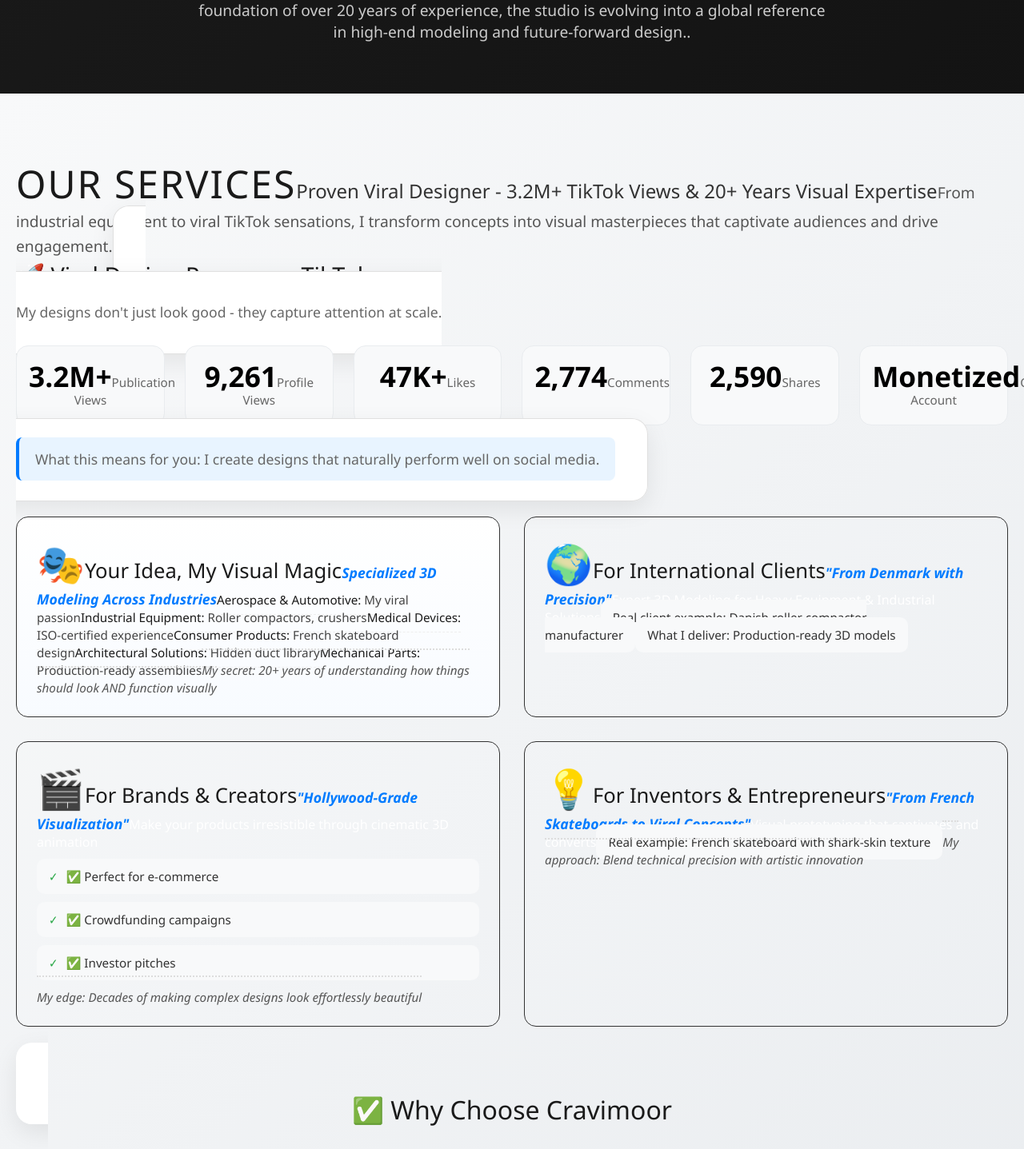
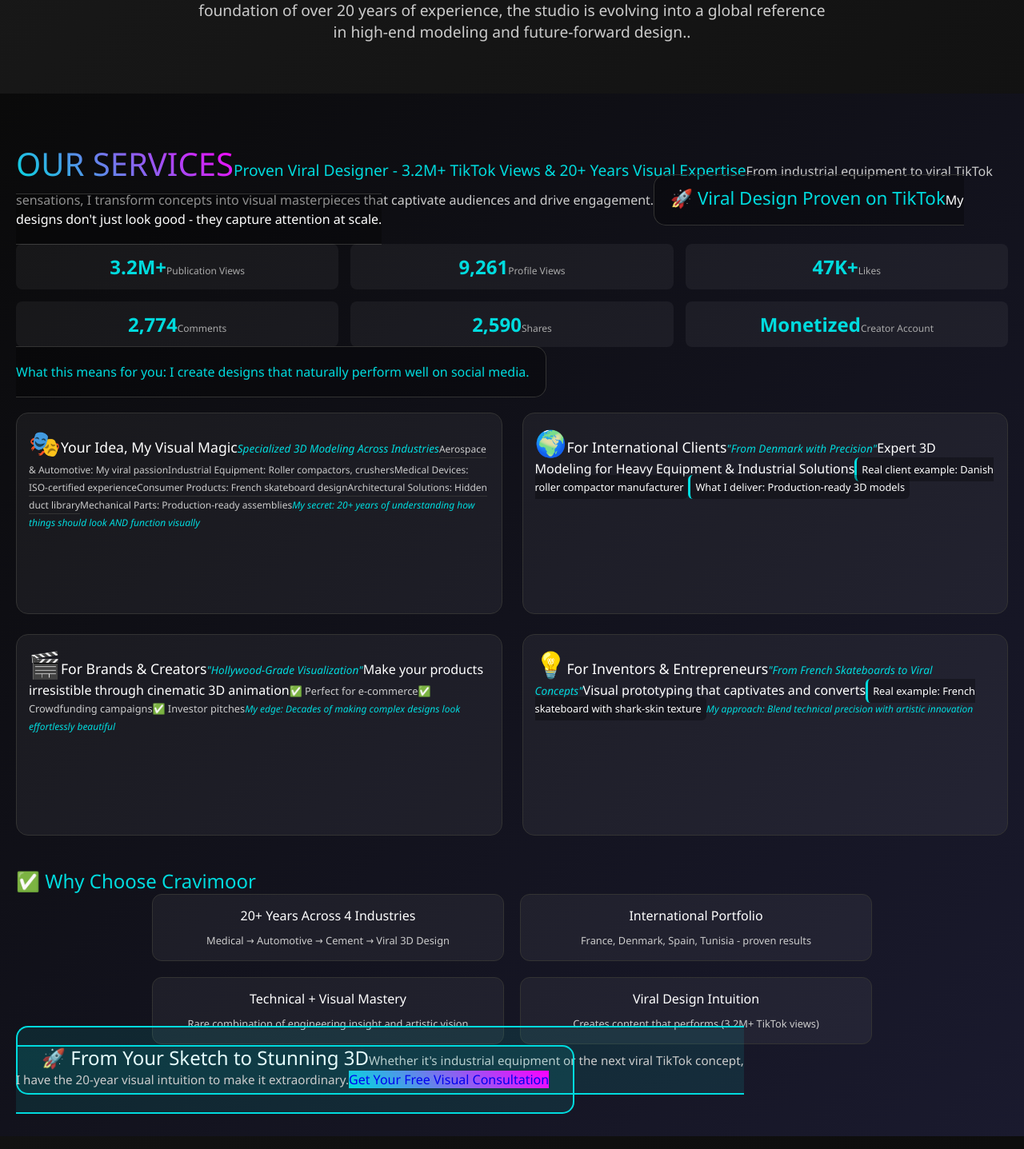
Before and after one commit to Walidghidhaoui/CRAVIMOOR, a React (Create React App) app: page / in a window 1280 px wide. Shown: the part 5767-7204 px from the top of the page at 80% size. Built offline with nearby package versions, Linux system fonts and the light colour scheme.

Commit message:
Update OurServices.css
update

```diff
--- a/src/components/OurServices.css
+++ b/src/components/OurServices.css
@@ -1,7 +1,9 @@
+/* OurServices.css - التنسيقات الجديدة */
+
 .our-services {
-  padding: 80px 20px;
-  background: linear-gradient(135deg, #f8f9fa 0%, #e9ecef 100%);
-  font-family: 'Segoe UI', Tahoma, Geneva, Verdana, sans-serif;
+  padding: 60px 20px;
+  background: linear-gradient(135deg, #0a0a0a 0%, #1a1a2e 100%);
+  color: white;
 }
 
 .services-container {
@@ -9,358 +11,296 @@
   margin: 0 auto;
 }
 
-/* العنوان الرئيسي */
 .services-header {
   text-align: center;
-  margin-bottom: 60px;
+  margin-bottom: 50px;
 }
 
 .services-header h2 {
-  font-size: 3rem;
-  color: #1a1a1a;
+  font-size: 2.5rem;
   margin-bottom: 15px;
-  letter-spacing: 2px;
+  background: linear-gradient(45deg, #00dbde, #fc00ff);
+  -webkit-background-clip: text;
+  -webkit-text-fill-color: transparent;
 }
 
 .services-subtitle {
-  font-size: 1.5rem;
-  color: #333;
-  margin-bottom: 20px;
-  line-height: 1.4;
+  font-size: 1.2rem;
+  color: #00dbde;
+  margin-bottom: 15px;
 }
 
 .services-intro {
-  font-size: 1.2rem;
-  color: #555;
+  font-size: 1rem;
   max-width: 800px;
   margin: 0 auto;
-  line-height: 1.6;
+  line-height: 1.5;
+  color: #ccc;
 }
 
 /* إحصائيات TikTok */
 .tiktok-stats {
-  background: white;
-  border-radius: 20px;
-  padding: 40px;
-  margin: 40px 0;
-  box-shadow: 0 10px 30px rgba(0, 0, 0, 0.08);
-  border: 1px solid #e0e0e0;
+  background: rgba(0, 0, 0, 0.3);
+  border-radius: 15px;
+  padding: 20px;
+  margin: 30px auto;
+  max-width: 900px;
+  border: 1px solid #333;
 }
 
 .tiktok-stats h3 {
-  font-size: 1.8rem;
-  color: #1a1a1a;
-  margin-bottom: 15px;
-  display: flex;
-  align-items: center;
-  gap: 10px;
-}
-
-.tiktok-stats > p {
-  color: #666;
-  margin-bottom: 30px;
-  font-size: 1.1rem;
+  font-size: 1.4rem;
+  margin-bottom: 10px;
+  color: #00dbde;
 }
 
 .stats-grid {
   display: grid;
-  grid-template-columns: repeat(auto-fit, minmax(180px, 1fr));
-  gap: 25px;
-  margin: 30px 0;
+  grid-template-columns: repeat(3, 1fr);
+  gap: 15px;
+  margin: 20px 0;
+}
+
+@media (max-width: 768px) {
+  .stats-grid {
+    grid-template-columns: repeat(2, 1fr);
+  }
 }
 
 .stat-item {
-  background: #f8f9fa;
-  border-radius: 15px;
-  padding: 20px 15px;
+  background: rgba(255, 255, 255, 0.05);
+  padding: 12px;
+  border-radius: 8px;
   text-align: center;
-  transition: transform 0.3s ease, box-shadow 0.3s ease;
-  border: 1px solid #e9ecef;
+  transition: transform 0.3s ease;
 }
 
 .stat-item:hover {
-  transform: translateY(-5px);
-  box-shadow: 0 8px 20px rgba(0, 0, 0, 0.1);
+  transform: translateY(-3px);
+  background: rgba(0, 219, 222, 0.1);
 }
 
 .stat-number {
-  font-size: 2.2rem;
-  font-weight: 800;
-  color: #000;
-  margin-bottom: 8px;
-  line-height: 1;
+  font-size: 1.5rem;
+  font-weight: bold;
+  color: #00dbde;
+  margin-bottom: 5px;
 }
 
 .stat-label {
-  font-size: 0.95rem;
-  color: #666;
-  font-weight: 500;
+  font-size: 0.75rem;
+  color: #aaa;
 }
 
 .stats-note {
-  background: #e8f4ff;
-  border-left: 4px solid #007bff;
-  padding: 15px 20px;
-  border-radius: 8px;
-  margin-top: 30px;
-  color: #333;
+  font-size: 1rem;
+  text-align: center;
+  margin-top: 15px;
+  color: #00dbde;
 }
 
 /* شبكة الخدمات */
 .service-grid {
   display: grid;
-  grid-template-columns: repeat(auto-fit, minmax(280px, 1fr));
-  gap: 30px;
-  margin: 60px 0;
+  grid-template-columns: repeat(2, 1fr);
+  gap: 25px;
+  margin: 40px 0;
 }
 
+@media (max-width: 768px) {
+  .service-grid {
+    grid-template-columns: 1fr;
+  }
+}
+
+/* بطاقات الخدمات - حجم صغير */
 .service-card {
-  background: white;
-  border-radius: 18px;
-  padding: 30px;
-  box-shadow: 0 8px 25px rgba(0, 0, 0, 0.06);
-  border: 1px solid #eee;
+  background: rgba(255, 255, 255, 0.05);
+  border-radius: 12px;
+  padding: 20px;
+  border: 1px solid #333;
   transition: all 0.3s ease;
-  display: flex;
-  flex-direction: column;
-  height: 100%;
+  min-height: 220px;
+  max-height: 280px;
+  overflow: hidden;
+}
+
+.compact-card {
+  min-height: 220px !important;
+  max-height: 280px !important;
+  overflow-y: auto;
+  padding: 15px !important;
+}
+
+.compact-card h3 {
+  font-size: 1.1rem !important;
+  margin-bottom: 8px !important;
+}
+
+.compact-card .service-subtitle {
+  font-size: 0.85rem !important;
+  margin-bottom: 10px !important;
+}
+
+.compact-card .service-list li {
+  font-size: 0.75rem !important;
+  padding: 2px 0 !important;
 }
 
 .service-card:hover {
-  transform: translateY(-10px);
-  box-shadow: 0 15px 35px rgba(0, 0, 0, 0.1);
+  transform: translateY(-5px);
+  border-color: #00dbde;
+  box-shadow: 0 8px 20px rgba(0, 219, 222, 0.2);
 }
 
 .highlight-card {
-  border-top: 6px solid #007bff;
-  background: linear-gradient(to bottom, #ffffff, #f8fbff);
-}
-
-.compact-card {
-  padding: 25px;
+  background: rgba(0, 219, 222, 0.1);
+  border-color: #00dbde;
 }
 
 .service-icon {
-  font-size: 3rem;
-  margin-bottom: 20px;
+  font-size: 2rem;
+  margin-bottom: 10px;
 }
 
 .service-card h3 {
-  font-size: 1.6rem;
-  color: #1a1a1a;
-  margin-bottom: 12px;
-  line-height: 1.3;
+  font-size: 1.2rem;
+  margin-bottom: 8px;
+  color: white;
 }
 
 .service-subtitle {
-  font-size: 1.1rem;
-  color: #007bff;
-  font-weight: 600;
-  margin-bottom: 20px;
+  font-size: 0.9rem;
+  color: #00dbde;
+  margin-bottom: 10px;
   font-style: italic;
 }
 
 .service-list {
   list-style: none;
   padding: 0;
-  margin: 20px 0;
-  flex-grow: 1;
+  margin: 10px 0;
 }
 
 .service-list li {
-  padding: 8px 0;
-  border-bottom: 1px dashed #eee;
-  color: #444;
-  font-size: 0.95rem;
+  padding: 3px 0;
+  color: #ccc;
+  border-bottom: 1px solid #333;
+  font-size: 0.8rem;
 }
 
 .service-list li:last-child {
   border-bottom: none;
 }
 
-.service-list strong {
-  color: #1a1a1a;
+.client-example {
+  background: rgba(0, 0, 0, 0.3);
+  padding: 6px;
+  border-radius: 6px;
+  margin: 6px 0;
+  border-left: 3px solid #00dbde;
+  font-size: 0.8rem;
 }
 
-.client-example, .benefit {
-  background: #f8f9fa;
-  padding: 12px 15px;
-  border-radius: 10px;
+.benefits {
   margin: 10px 0;
-  font-size: 0.95rem;
-  color: #333;
 }
 
 .benefit {
-  display: flex;
-  align-items: center;
-  gap: 10px;
-}
-
-.benefit::before {
-  content: "✓";
-  color: #28a745;
-  font-weight: bold;
+  padding: 5px 0;
+  color: #ccc;
+  font-size: 0.8rem;
 }
 
 .service-note {
-  margin-top: 20px;
-  padding-top: 15px;
-  border-top: 2px dotted #ddd;
+  font-size: 0.75rem;
+  color: #00dbde;
+  margin-top: 10px;
   font-style: italic;
-  color: #555;
-  font-size: 0.95rem;
 }
 
-/* قسم Why Choose */
+/* Why Choose Me */
 .why-choose {
-  background: white;
-  border-radius: 20px;
-  padding: 40px;
-  margin: 60px 0;
-  box-shadow: 0 10px 30px rgba(0, 0, 0, 0.08);
+  margin: 40px 0;
+  text-align: center;
 }
 
 .why-choose h3 {
-  font-size: 2rem;
-  color: #1a1a1a;
-  margin-bottom: 30px;
-  text-align: center;
-  display: flex;
-  align-items: center;
-  justify-content: center;
-  gap: 10px;
+  font-size: 1.5rem;
+  margin-bottom: 25px;
+  color: #00dbde;
 }
 
 .reasons-grid {
   display: grid;
-  grid-template-columns: repeat(auto-fit, minmax(250px, 1fr));
-  gap: 25px;
+  grid-template-columns: repeat(2, 1fr);
+  gap: 20px;
+  max-width: 900px;
+  margin: 0 auto;
+}
+
+@media (max-width: 768px) {
+  .reasons-grid {
+    grid-template-columns: 1fr;
+  }
 }
 
 .reason {
-  background: #f8f9fa;
-  padding: 25px;
-  border-radius: 15px;
-  border-left: 5px solid #007bff;
-  transition: transform 0.3s ease;
-}
-
-.reason:hover {
-  transform: translateY(-5px);
-  background: #f1f7ff;
+  background: rgba(255, 255, 255, 0.05);
+  padding: 15px;
+  border-radius: 12px;
+  border: 1px solid #333;
 }
 
 .reason strong {
-  font-size: 1.2rem;
-  color: #1a1a1a;
   display: block;
-  margin-bottom: 10px;
+  font-size: 1rem;
+  margin-bottom: 8px;
+  color: white;
 }
 
 .reason p {
-  color: #555;
-  font-size: 0.95rem;
-  line-height: 1.5;
+  color: #ccc;
+  font-size: 0.8rem;
 }
 
 /* Call-to-Action */
 .cta-section {
   text-align: center;
-  padding: 60px 30px;
-  background: linear-gradient(135deg, #1a1a1a 0%, #333 100%);
-  color: white;
-  border-radius: 25px;
+  padding: 30px;
+  background: rgba(0, 219, 222, 0.1);
+  border-radius: 15px;
   margin-top: 40px;
+  border: 2px solid #00dbde;
 }
 
 .cta-section h3 {
-  font-size: 2.2rem;
-  margin-bottom: 20px;
-  display: flex;
-  align-items: center;
-  justify-content: center;
-  gap: 15px;
+  font-size: 1.5rem;
+  margin-bottom: 15px;
+  color: white;
 }
 
 .cta-section p {
-  font-size: 1.2rem;
-  color: #ddd;
-  max-width: 700px;
-  margin: 0 auto 30px;
-  line-height: 1.6;
+  font-size: 0.95rem;
+  color: #ccc;
+  margin-bottom: 20px;
 }
 
 .cta-button {
   display: inline-block;
-  background: linear-gradient(90deg, #007bff, #0056b3);
+  background: linear-gradient(45deg, #00dbde, #fc00ff);
   color: white;
-  padding: 18px 40px;
-  font-size: 1.2rem;
-  font-weight: 600;
+  padding: 12px 30px;
+  font-size: 1rem;
+  font-weight: bold;
   border-radius: 50px;
   text-decoration: none;
   transition: all 0.3s ease;
-  box-shadow: 0 8px 20px rgba(0, 123, 255, 0.3);
-  border: 2px solid transparent;
+  border: none;
+  cursor: pointer;
 }
 
 .cta-button:hover {
-  transform: translateY(-5px);
-  box-shadow: 0 12px 25px rgba(0, 123, 255, 0.4);
-  background: linear-gradient(90deg, #0056b3, #004494);
-  border-color: #fff;
+  transform: scale(1.05);
+  box-shadow: 0 8px 25px rgba(0, 219, 222, 0.4);
 }
-
-/* Responsive Design */
-@media (max-width: 768px) {
-  .our-services {
-    padding: 50px 15px;
-  }
-
-  .services-header h2 {
-    font-size: 2.2rem;
-  }
-
-  .services-subtitle {
-    font-size: 1.2rem;
-  }
-
-  .services-intro {
-    font-size: 1rem;
-  }
-
-  .tiktok-stats,
-  .why-choose {
-    padding: 25px;
-  }
-
-  .stats-grid {
-    grid-template-columns: repeat(2, 1fr);
-    gap: 15px;
-  }
-
-  .stat-number {
-    font-size: 1.8rem;
-  }
-
-  .service-grid {
-    grid-template-columns: 1fr;
-    gap: 25px;
-  }
-
-  .cta-section {
-    padding: 40px 20px;
-  }
-
-  .cta-section h3 {
-    font-size: 1.8rem;
-    flex-direction: column;
-    gap: 10px;
-  }
-
-  .cta-button {
-    padding: 15px 30px;
-    font-size: 1.1rem;
-  }
-}
```
